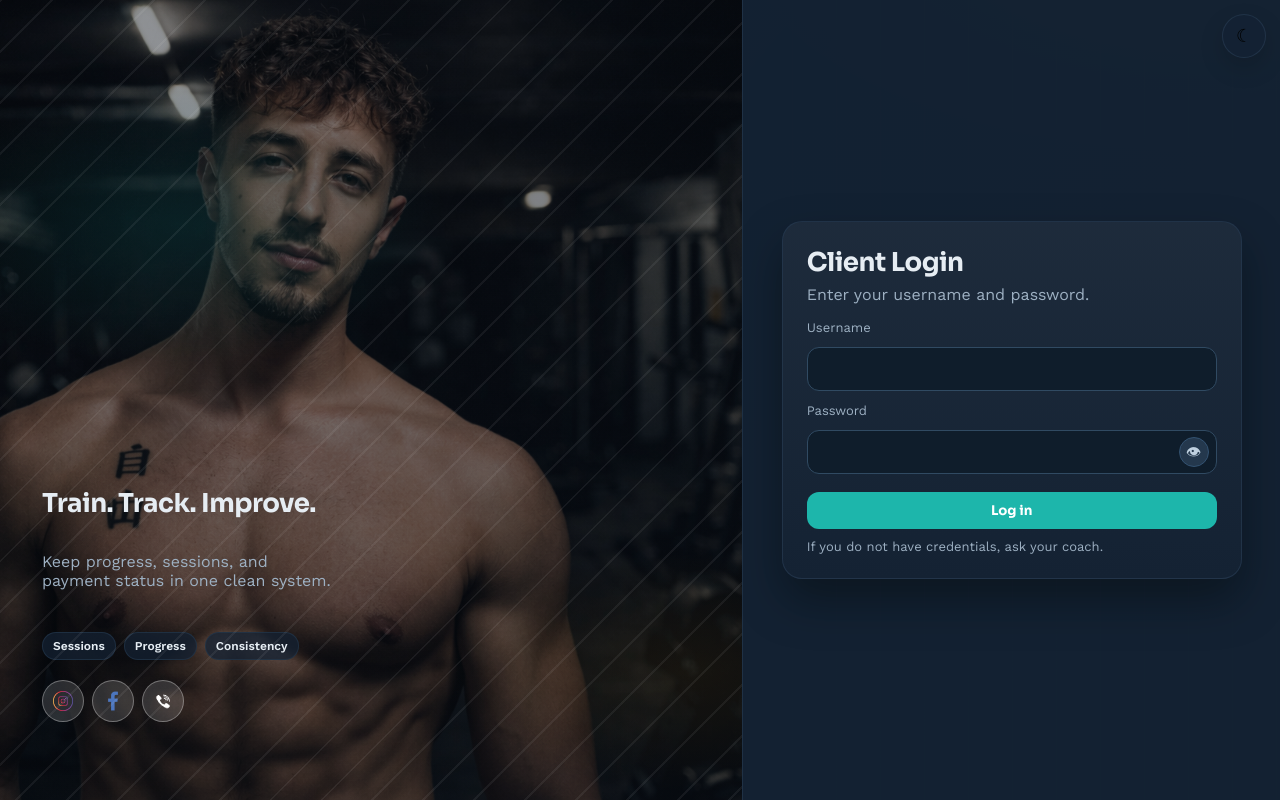
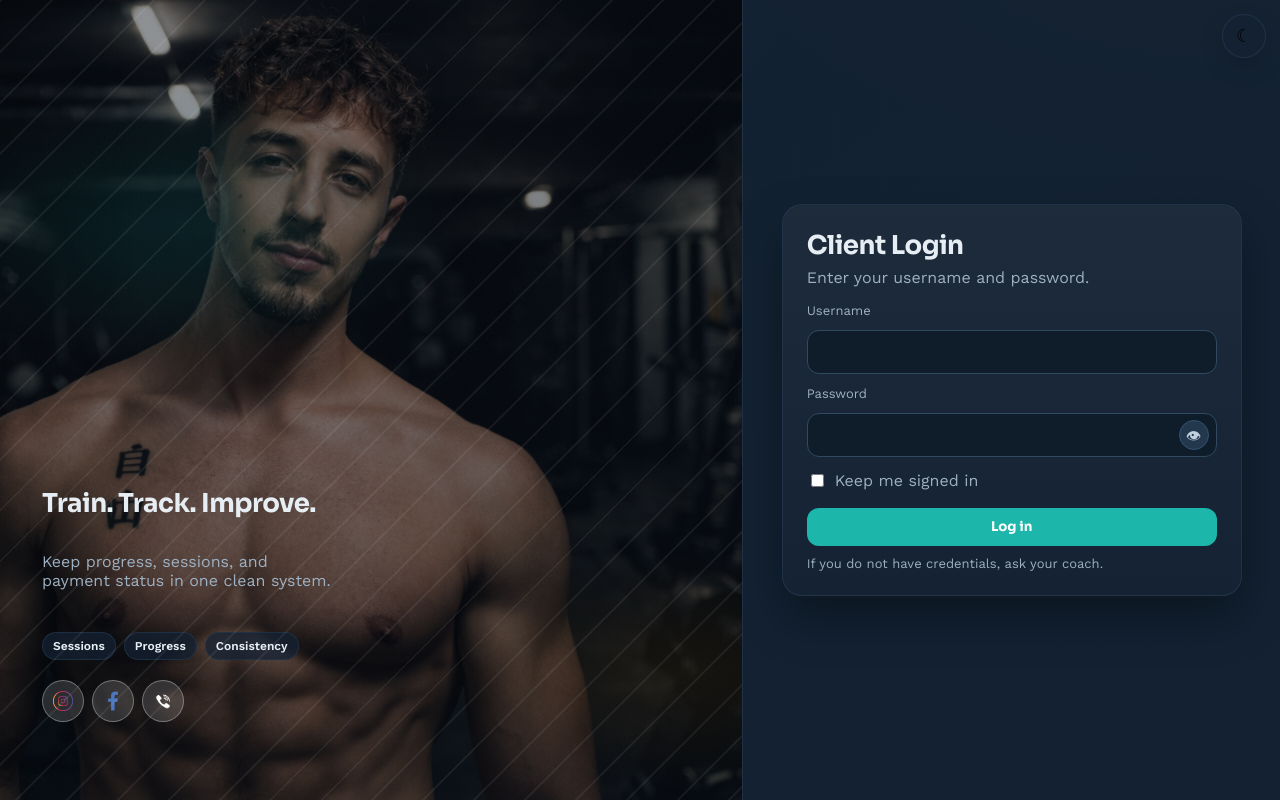
Before and after one commit to damjanatanasovski26-gif/Dame-s-Client-App, a Flask app: page /login in a window 1280 px wide. Run offline with Flask 3, Linux system fonts and the light colour scheme; some libraries are stand-ins or nearby versions.

Commit message:
Add keep-me-signed-in login option with persistent session

```diff
--- a/app.py
+++ b/app.py
@@ -48,6 +48,9 @@ app.config["SESSION_COOKIE_SAMESITE"] = os.environ.get("SESSION_COOKIE_SAMESITE"
 app.config["SESSION_COOKIE_NAME"] = os.environ.get("SESSION_COOKIE_NAME", "trainer_session")
 app.config["SESSION_COOKIE_SECURE"] = (
     os.environ.get("SESSION_COOKIE_SECURE", "1" if IS_PROD else "0").lower() in ("1", "true", "yes", "on")
+)
+app.config["PERMANENT_SESSION_LIFETIME"] = timedelta(
+    days=int(os.environ.get("REMEMBER_ME_DAYS", "30"))
 )
 app.config["FORCE_HTTPS"] = (
     os.environ.get("FORCE_HTTPS", "1" if IS_PROD else "0").lower() in ("1", "true", "yes", "on")
@@ -733,6 +736,7 @@ def login():
 
     username = (request.form.get("username") or "").strip()
     password = request.form.get("password") or ""
+    remember_me = truthy(request.form.get("remember_me", "0"))
     throttle_keys = login_throttle_keys(username)
     locked, seconds_left = login_throttle_status(throttle_keys)
     if locked:
@@ -755,6 +759,7 @@ def login():
     session["user_id"] = user.id
     session["role"] = user.role
     session["client_id"] = user.client_id
+    session.permanent = remember_me
 
     if user.role == "admin":
         return redirect(url_for("index"))
--- a/templates/login.html
+++ b/templates/login.html
@@ -73,6 +73,11 @@
             >&#128065;</button>
           </div>
 
+          <label class="muted" style="display:flex; align-items:center; gap:8px; margin-top:2px;">
+            <input type="checkbox" name="remember_me" value="1" {% if lock_seconds %}disabled{% endif %}>
+            Keep me signed in
+          </label>
+
           <button class="btn" type="submit" style="margin-top:6px;" {% if lock_seconds %}disabled{% endif %}>Log in</button>
         </form>
 
```
